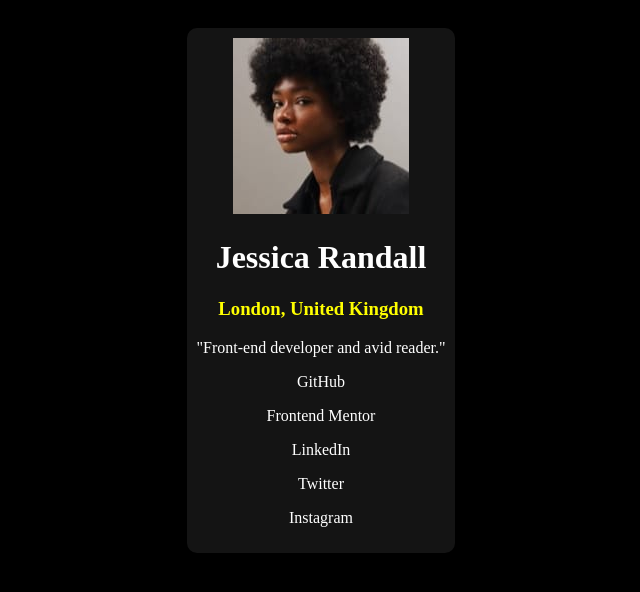
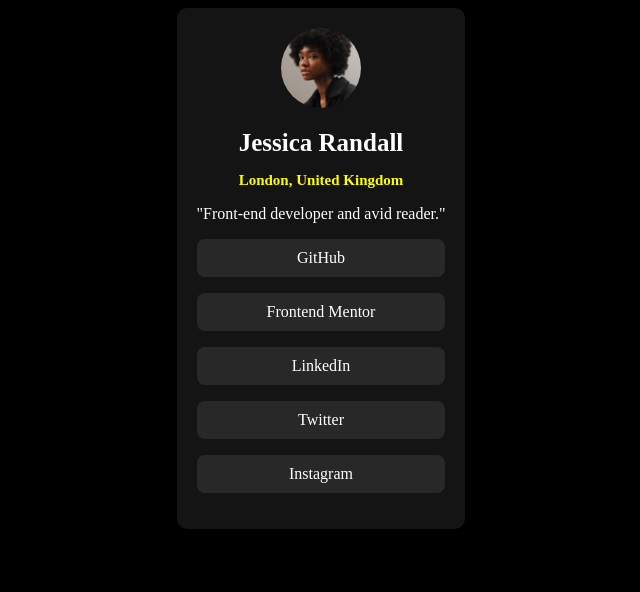
Before and after one commit to Paul-py/social-links-profile, a plain HTML site: page index.html in a window 1280 px wide. Shown: the whole page, without its empty margins (319-959 px from the left). Drawn offline with Linux system fonts and the light colour scheme.

Commit message:
CSS styling

```diff
--- a/index.html
+++ b/index.html
@@ -25,11 +25,11 @@
 
       <div id="buttons">
 
-        <p>GitHub</p>
-        <p>Frontend Mentor</p>
-        <p>LinkedIn</p>
-        <p>Twitter</p>
-        <p>Instagram</p>
+        <p class="buttons">GitHub</p>
+        <p class="buttons">Frontend Mentor</p>
+        <p class="buttons">LinkedIn</p>
+        <p class="buttons">Twitter</p>
+        <p class="buttons">Instagram</p>
 
       </div>
 
--- a/style.css
+++ b/style.css
@@ -3,12 +3,14 @@
      }
 .attribution a {
     color: hsl(228, 45%, 44%);
+
 }
 body {
     display:flex;
     justify-content: center;
     align-items: center;
     background-color: black;
+
 }
 
 #container {
@@ -16,13 +18,30 @@ body {
     justify-content: center;
     align-items: center;
     background-color: rgb(20, 20, 20);
-    margin-top: 20px;
+    /* margin-top: 65px; */
     border-radius: 10px;
     text-align: center;
-    padding: 10px;
+    padding: 20px;
     color: white;
 }
 
-#img {
-    border-radius: 50px;
+img {
+    border-radius: 100px;
+    width: 80px;
+    height: 80px;
 }
+
+h1 {
+    font-size: 25px;
+    margin-bottom: 5px;
+}
+
+h3 {
+    font-size: 15px;
+}
+
+.buttons{
+    background-color: rgb(40, 40, 40);
+    padding: 10px;
+    border-radius: 8px;
+}
```
